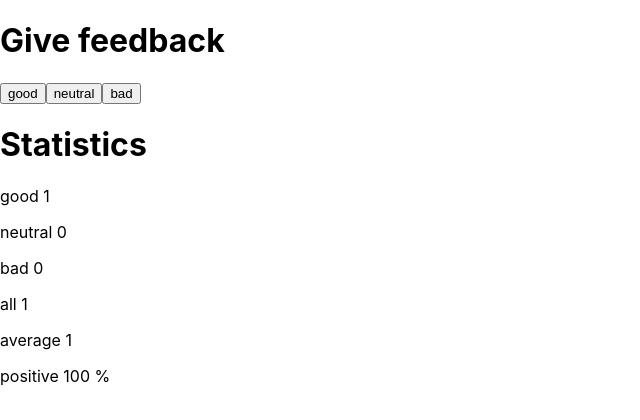
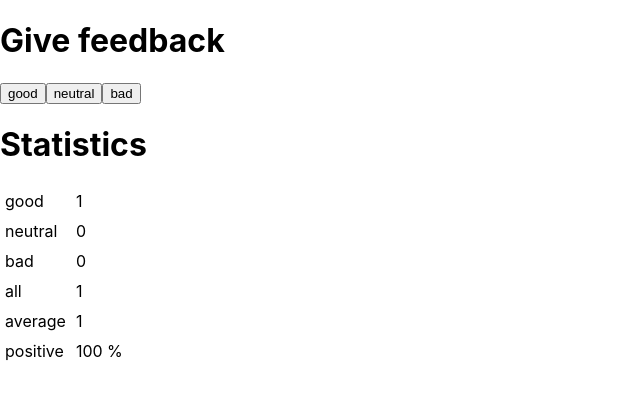
Before and after one commit to lgbrock/fso, a React (Create React App) app in the folder part1/unicafe/: page / in a window 1280 px wide. Both pictures are taken after a click on the button "good". Shown: the top 420 px of the page, without its empty margins (0-640 px from the left). Built offline with nearby package versions, Linux system fonts and the light colour scheme.

Commit message:
finished exercise 1.11

```diff
--- a/part1/unicafe/src/App.js
+++ b/part1/unicafe/src/App.js
@@ -45,12 +45,13 @@
 
 const StatisticLine = (props) => {
 	// always displays a single statistic
+	// show output in a table
+	console.log(props);
 	return (
-		<div>
-			<p>
-				{props.text} {props.value}
-			</p>
-		</div>
+		<tr>
+			<td>{props.text}</td>
+			<td>{props.value}</td>
+		</tr>
 	);
 };
 
--- a/part1/unicafe/src/index.css
+++ b/part1/unicafe/src/index.css
@@ -11,3 +11,7 @@
 	font-family: source-code-pro, Menlo, Monaco, Consolas, 'Courier New',
 		monospace;
 }
+
+td {
+	padding: 5px;
+}
```
Lines whose indentation alone changed are shown as unchanged.
